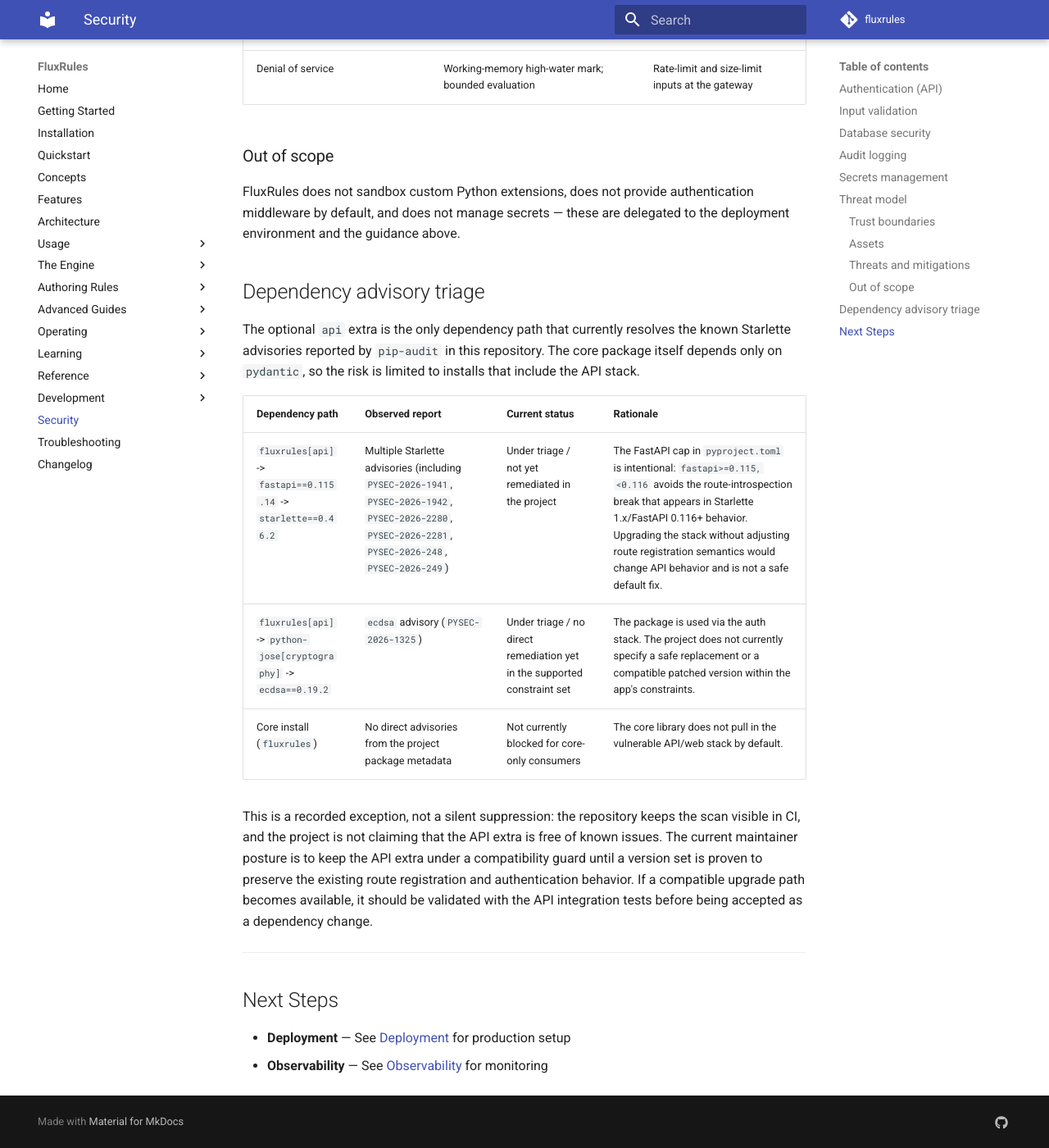
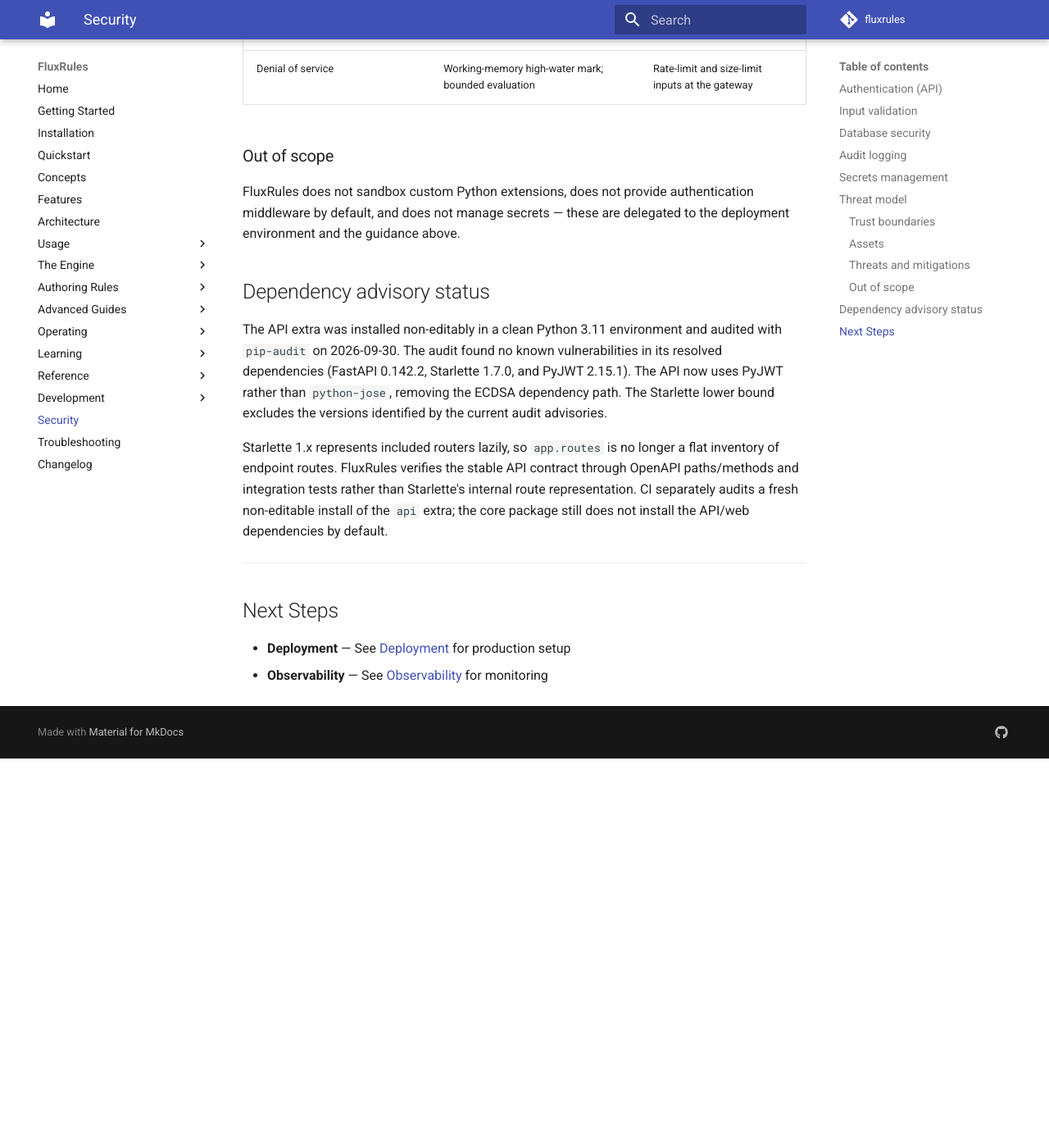
Before and after one commit to saurabh2mishra/fluxrules, an MkDocs documentation site: the page built from docs/security.md, in a window 1280 px wide and 1400 px high, scrolled down 3269 px. Shown: the whole window at 82% size. Built offline with MkDocs 1.6.1 and Material for MkDocs 9.7.7, drawn with Linux system fonts in a browser that asks for light colours; comment, search, counter and statistics services are not loaded; after the commit the page ends 4194 px from its top, so only the background shows below that.

Commit message:
Fix API dependency compatibility and advisories

```diff
--- a/docs/security.md
+++ b/docs/security.md
@@ -122,7 +122,7 @@ apply.
 | Arbitrary code via custom operators/actions/engines | Extension registration is explicit; entry-point discovery is opt-in (never an import side effect) | Only load trusted plugins; review `load_plugins()` sources |
 | Malicious rule DSL | `validate_dsl` / `ValidationService` reject malformed logic; the engine evaluates data, not `eval` | Validate rules at the API boundary before persisting |
 | SQL injection | ORM + parameterized queries; internal DDL uses constant table names (bandit/ruff-gated) | Use least-privilege DB accounts |
-| Unauthenticated API access | Auth primitives shipped (`bcrypt`, `python-jose`) | Enforce auth + network restrictions (no auth by default) |
+| Unauthenticated API access | Auth primitives shipped (`bcrypt`, `PyJWT`) | Enforce auth + network restrictions (no auth by default) |
 | Tampered stored rules | Audit trail with integrity hashing | Restrict who can write to the rule store |
 | Supply-chain compromise | Pinned dev tooling, Dependabot, CI `security` job (bandit + pip-audit), signed releases + SBOM | Verify release signatures/SBOM before deploying |
 | Denial of service | Working-memory high-water mark; bounded evaluation | Rate-limit and size-limit inputs at the gateway |
@@ -133,26 +133,21 @@ FluxRules does not sandbox custom Python extensions, does not provide
 authentication middleware by default, and does not manage secrets — these are
 delegated to the deployment environment and the guidance above.
 
-## Dependency advisory triage
+## Dependency advisory status
 
-The optional `api` extra is the only dependency path that currently resolves the
-known Starlette advisories reported by `pip-audit` in this repository. The core
-package itself depends only on `pydantic`, so the risk is limited to installs
-that include the API stack.
+The API extra was installed non-editably in a clean Python 3.11 environment and
+audited with `pip-audit` on 2026-09-30. The audit found no known vulnerabilities
+in its resolved dependencies (FastAPI 0.142.2, Starlette 1.7.0, and PyJWT 2.15.1).
+The API now uses PyJWT rather than `python-jose`, removing the ECDSA dependency
+path. The Starlette lower bound excludes the versions identified by the current
+audit advisories.
 
-| Dependency path | Observed report | Current status | Rationale |
-|---|---|---|---|
-| `fluxrules[api]` -> `fastapi==0.115.14` -> `starlette==0.46.2` | Multiple Starlette advisories (including `PYSEC-2026-1941`, `PYSEC-2026-1942`, `PYSEC-2026-2280`, `PYSEC-2026-2281`, `PYSEC-2026-248`, `PYSEC-2026-249`) | Under triage / not yet remediated in the project | The FastAPI cap in `pyproject.toml` is intentional: `fastapi>=0.115,<0.116` avoids the route-introspection break that appears in Starlette 1.x/FastAPI 0.116+ behavior. Upgrading the stack without adjusting route registration semantics would change API behavior and is not a safe default fix. |
-| `fluxrules[api]` -> `python-jose[cryptography]` -> `ecdsa==0.19.2` | `ecdsa` advisory (`PYSEC-2026-1325`) | Under triage / no direct remediation yet in the supported constraint set | The package is used via the auth stack. The project does not currently specify a safe replacement or a compatible patched version within the app's constraints. |
-| Core install (`fluxrules`) | No direct advisories from the project package metadata | Not currently blocked for core-only consumers | The core library does not pull in the vulnerable API/web stack by default. |
-
-This is a recorded exception, not a silent suppression: the repository keeps the
-scan visible in CI, and the project is not claiming that the API extra is free of
-known issues. The current maintainer posture is to keep the API extra under a
-compatibility guard until a version set is proven to preserve the existing route
-registration and authentication behavior. If a compatible upgrade path becomes
-available, it should be validated with the API integration tests before being
-accepted as a dependency change.
+Starlette 1.x represents included routers lazily, so `app.routes` is no longer a
+flat inventory of endpoint routes. FluxRules verifies the stable API contract
+through OpenAPI paths/methods and integration tests rather than Starlette's
+internal route representation. CI separately audits a fresh non-editable
+install of the `api` extra; the core package still does not install the API/web
+dependencies by default.
 
 ---
 
```
Also changed, not shown: SECURITY.md (+4 -6 lines), pyproject.toml (+6 -8 lines), 6 other files.
